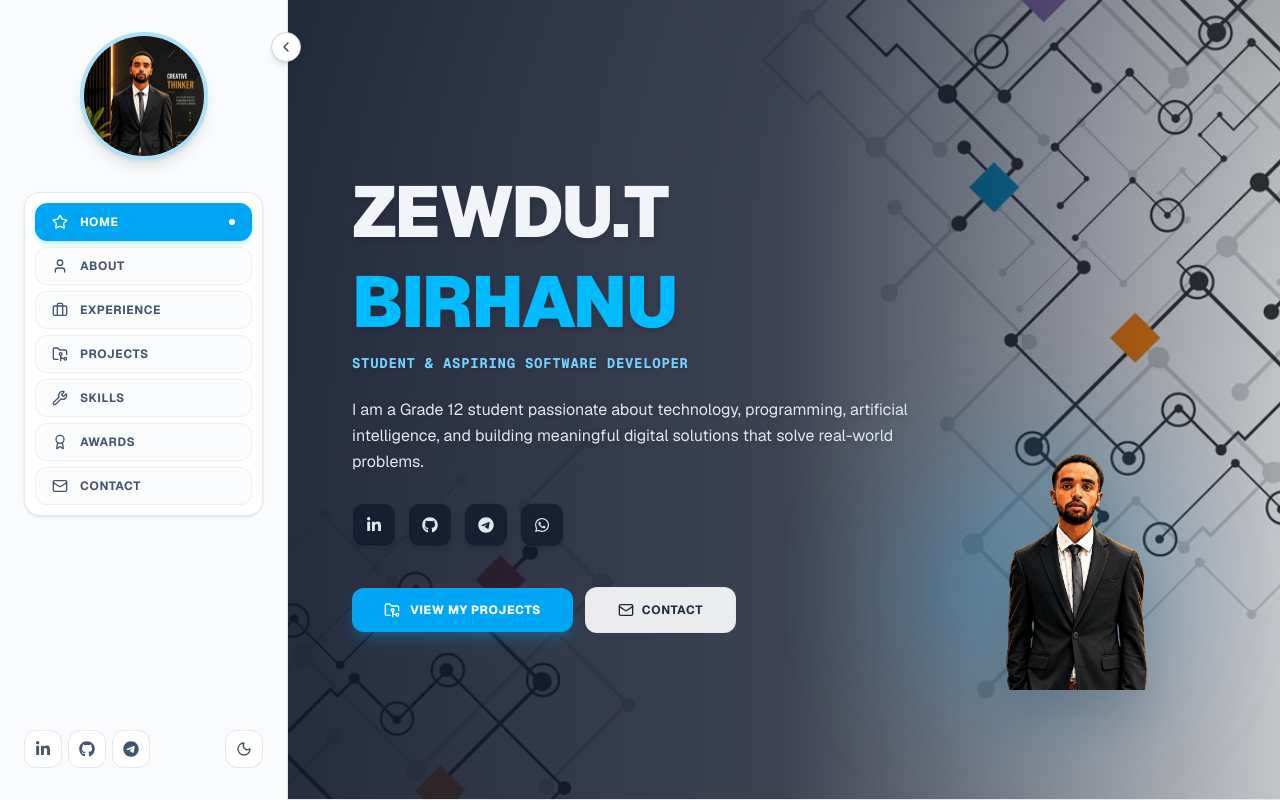
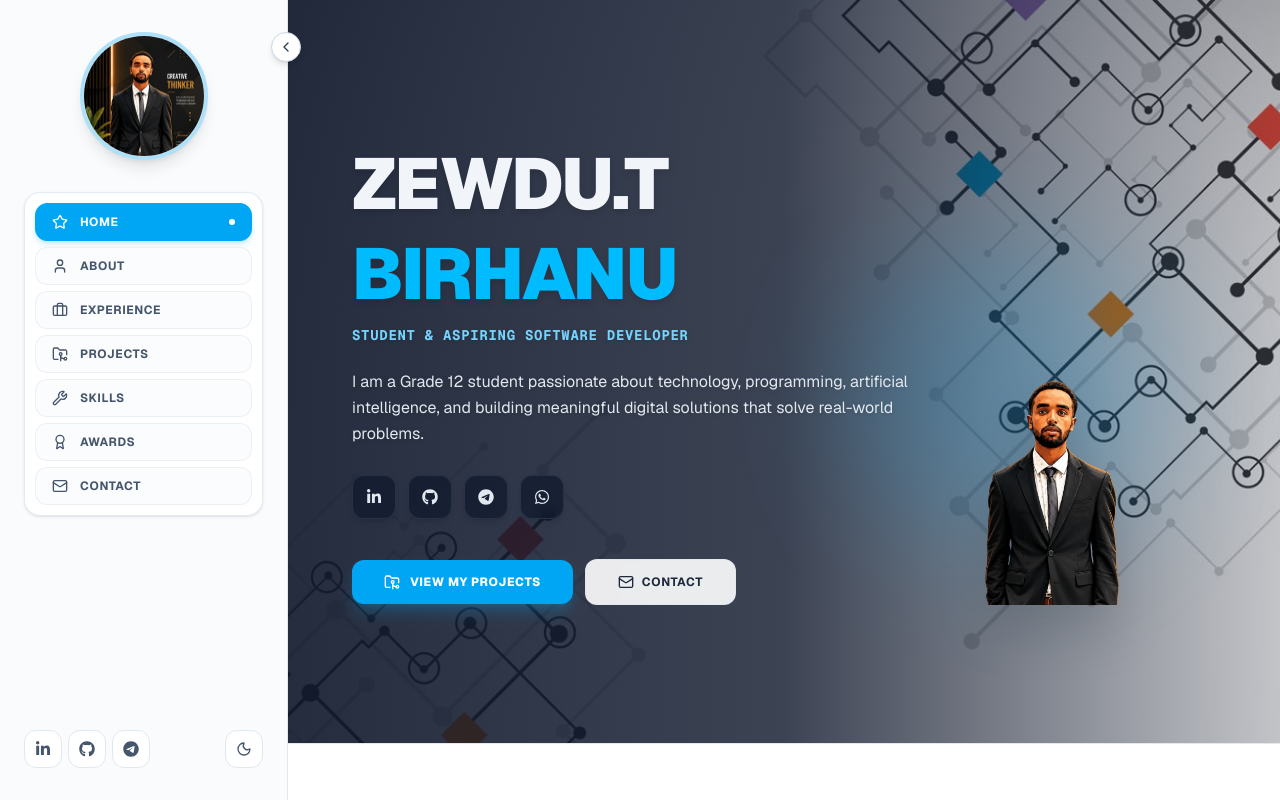
Before and after one commit to weldamlak/P-T, a Next.js app: page / in a window 1280 px wide. Built offline with nearby package versions, Linux system fonts and the light colour scheme.

Commit message:
Refactor layout and styling for about section

```diff
--- a/app/page.tsx
+++ b/app/page.tsx
@@ -746,11 +746,10 @@ export default function Portfolio() {
         ref={mainContainerRef}
         id="main-content"
         className="flex-1 h-full min-h-[100dvh] md:min-h-0 overflow-y-auto pt-[56px] md:pt-0 scroll-smooth w-full"
-      >
-        {/* HERO / ABOUT SECTION */}
+      >{/* HERO / ABOUT SECTION */}
         <section
           id="about"
-          className="relative min-h-[calc(100dvh-56px)] md:min-h-[100dvh] flex items-center justify-start overflow-hidden border-b border-slate-200 dark:border-slate-800/80 px-5 sm:px-12 md:px-16 py-12 sm:py-16 w-full"
+          className="relative h-auto md:h-[calc(100vh-56px)] min-h-[600px] flex items-center justify-start overflow-hidden border-b border-slate-200 dark:border-slate-800/80 px-5 sm:px-12 md:px-16 py-12 md:py-0 w-full"
         >
           <div className="absolute inset-0 z-0">
             <Image
@@ -771,10 +770,10 @@ export default function Portfolio() {
           </div>
 
           {/* MAIN CONTAINER AS A GRID FOR DESKTOP SPLIT */}
-          <div className="relative z-10 max-w-7xl w-full mx-auto grid grid-cols-1 md:grid-cols-12 gap-8 items-center my-auto pt-6 md:pt-0">
+          <div className="relative z-10 max-w-7xl w-full mx-auto grid grid-cols-1 md:grid-cols-12 gap-8 items-center py-6 md:py-0">
 
             {/* LEFT COLUMN: TEXT CONTENT */}
-            <div className="md:col-span-7 lg:col-span-8 space-y-6 text-white">
+            <div className="md:col-span-7 lg:col-span-8 space-y-6 text-white z-10">
               {/* MOBILE ONLY AVATAR IN FRONT */}
               <div className="md:hidden">
                 <div
@@ -896,22 +895,24 @@ export default function Portfolio() {
               </div>
             </div>
 
-            {/* RIGHT COLUMN: DESKTOP BODY PROFILE IMAGE */}
-            <div className="hidden md:flex md:col-span-5 lg:col-span-4 relative justify-center items-end h-[500px] lg:h-[580px] pointer-events-none">
-              {/* Optional ambient glow behind the profile cut-out */}
+            {/* RIGHT COLUMN: ABSOLUTE BOTTOM-ANCHORED PROFILE IMAGE */}
+            <div className="hidden md:block md:col-span-5 lg:col-span-4 relative h-full pointer-events-none">
               <div
-                className={`absolute w-72 h-72 rounded-full blur-3xl opacity-20 -bottom-10 right-10 ${
+                className={`absolute w-80 h-80 rounded-full blur-3xl opacity-20 bottom-12 right-12 ${
                   darkMode ? "bg-emerald-500" : "bg-sky-500"
                 }`}
               />
-              <Image
-                src="/profilebg.jpg"
-                alt={`${PROFILE_DATA.name} Profile Body`}
-                fill
-                className="object-contain object-bottom drop-shadow-2xl z-10 transition-transform duration-500 hover:scale-[1.02]"
-                priority
-                sizes="(max-width: 1024px) 40vw, 30vw"
-              />
+              {/* Image anchored securely to the absolute bottom of the section */}
+              <div className="absolute bottom-0 right-4 lg:right-8 w-[95%] h-[85vh] max-h-[720px] min-h-[500px]">
+                <Image
+                  src="/profilebg.jpg"
+                  alt={`${PROFILE_DATA.name} Profile Body`}
+                  fill
+                  className="object-contain object-bottom drop-shadow-2xl transition-transform duration-500 hover:scale-[1.02]"
+                  priority
+                  sizes="(max-width: 1024px) 45vw, 35vw"
+                />
+              </div>
             </div>
 
           </div>
```
